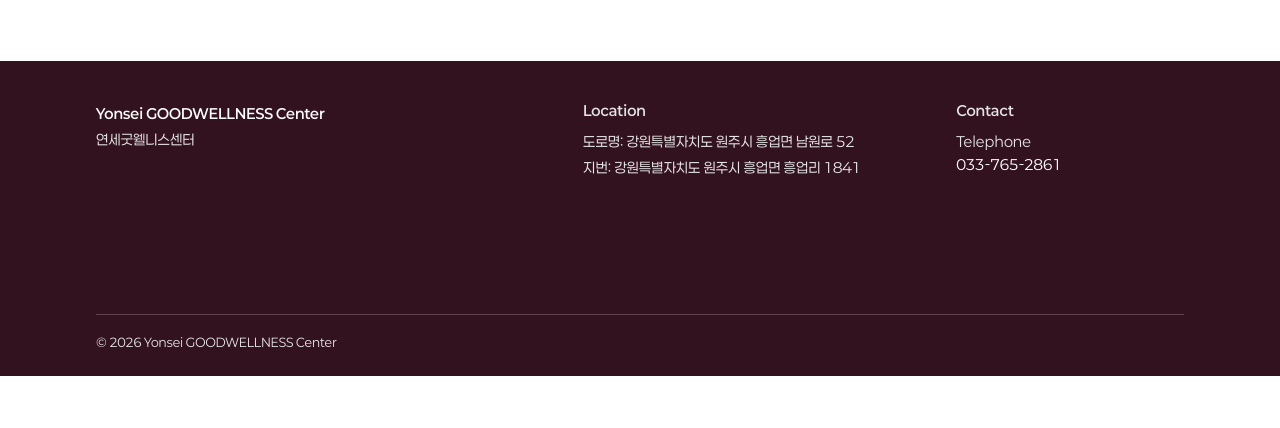
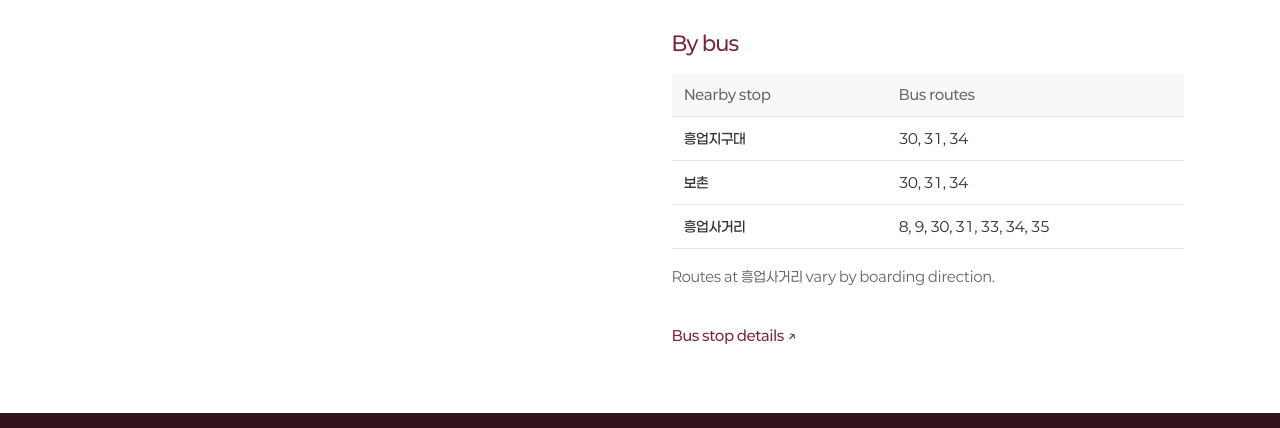
Before and after one commit to yonsei-smartlab/yonsei-smartlab.github.io, an Astro site: page /goodwellness/contact in a window 1280 px wide. Shown: the part 1007-1435 px from the top of the page. Before the commit the page ends 1383 px from the top, so only its background shows below. Built offline with nearby package versions, Linux system fonts and the light colour scheme; Astro itself is replaced by a stand-in of ours.

Commit message:
Add nearby bus stops and routes to both contact pages

```diff
--- /dev/null
+++ b/src/components/BusInformation.astro
@@ -0,0 +1,14 @@
+---
+import type { BusInformation } from '../data/transport';
+interface Props { information: BusInformation; }
+const { information } = Astro.props;
+---
+<section class="bus-information" aria-labelledby="bus-heading">
+  <h3 id="bus-heading">By bus</h3>
+  <table class="bus-stops">
+    <thead><tr><th scope="col">Nearby stop</th><th scope="col">Bus routes</th></tr></thead>
+    <tbody>{information.stops.map(stop => <tr><th scope="row" lang="ko">{stop.name}</th><td>{stop.routes.join(', ')}</td></tr>)}</tbody>
+  </table>
+  {information.note && <p class="bus-note">{information.note}</p>}
+  <a class="text-link" href={information.source} target="_blank" rel="noopener noreferrer">Bus stop details <span aria-hidden="true">↗</span></a>
+</section>
--- a/src/components/ContactPage.astro
+++ b/src/components/ContactPage.astro
@@ -13,7 +13,7 @@
   <PageHeader title="Contact" description={`Contact details and location for ${name}.`} />
   <section class="section"><div class="container-page contact-grid">
     <div class="contact-column"><section aria-labelledby="contact-heading"><h2 id="contact-heading">Contact</h2><slot name="details" /></section></div>
-    <div class="contact-column"><section aria-labelledby="location-heading"><h2 id="location-heading">Location</h2><slot name="location" /><LocationMap map={map} /></section></div>
+    <div class="contact-column"><section aria-labelledby="location-heading"><h2 id="location-heading">Location</h2><slot name="location" /><LocationMap map={map} /><slot name="transport" /></section></div>
   </div></section>
   <slot />
 </BaseLayout>
--- /dev/null
+++ b/src/data/transport.ts
@@ -0,0 +1,25 @@
+export interface BusInformation {
+  stops: { name: string; routes: number[] }[];
+  note?: string;
+  source: string;
+}
+
+// Nearby stops from the PlaceView pages supplied by the user on October 3, 2026.
+// Same-name 흥업사거리 listings describe different boarding points/directions:
+// [30,31,34], [8,9,31,33,34,35], [8,9,30,33,35] (last set repeated).
+// The public list combines these route numbers with a boarding-direction note.
+// No travel times, timetables, stop IDs, or walking distances are inferred.
+export const officeBusInformation: BusInformation = {
+  stops: [{ name: '연세대복지타운', routes: [30, 31, 34] }],
+  source: 'https://www.placeview.co.kr/id/MTc1NjY4MjAg',
+};
+
+export const centerBusInformation: BusInformation = {
+  stops: [
+    { name: '흥업지구대', routes: [30, 31, 34] },
+    { name: '보촌', routes: [30, 31, 34] },
+    { name: '흥업사거리', routes: [8, 9, 30, 31, 33, 34, 35] },
+  ],
+  note: 'Routes at 흥업사거리 vary by boarding direction.',
+  source: 'https://www.placeview.co.kr/id/NDgwNDA2NDA2',
+};
--- a/src/pages/contact.astro
+++ b/src/pages/contact.astro
@@ -1,4 +1,6 @@
 ---
+import BusInformation from '../components/BusInformation.astro';
+import { officeBusInformation } from '../data/transport';
 import ContactPage from '../components/ContactPage.astro';
 import { site } from '../data/site';
 ---
@@ -13,6 +15,7 @@
   <dl slot="location" class="contact-details">
     <dt>Professor’s office</dt><dd>{site.address.map(line => <>{line}<br /></>)}<span lang="ko">{site.koreanAddress}</span></dd>
   </dl>
+  <BusInformation slot="transport" information={officeBusInformation} />
   <section class="section section-divided"><div class="container-page contact-opportunities">
     <section><h2>Join the lab</h2><p class="recruitment-status placeholder-text">{site.contact.recruitmentStatus}</p><p class="placeholder-text">{site.contact.opportunities}</p></section>
     <section><h2>How to apply</h2><p class="placeholder-text">{site.contact.applicationInstructions}</p></section>
--- a/src/pages/goodwellness/contact.astro
+++ b/src/pages/goodwellness/contact.astro
@@ -1,4 +1,6 @@
 ---
+import BusInformation from '../../components/BusInformation.astro';
+import { centerBusInformation } from '../../data/transport';
 import ContactPage from '../../components/ContactPage.astro';
 import { goodwellness as center } from '../../data/goodwellness';
 ---
@@ -10,4 +12,5 @@
     <dt>Road address · 도로명</dt><dd lang="ko">{center.contact.roadAddress}</dd>
     <dt>Lot address · 지번</dt><dd lang="ko">{center.contact.lotAddress}</dd>
   </dl>
+  <BusInformation slot="transport" information={centerBusInformation} />
 </ContactPage>
--- a/src/styles/global.css
+++ b/src/styles/global.css
@@ -448,3 +448,12 @@
 .contact-opportunities h2 { color: var(--brand); margin-bottom: 20px; }
 .contact-column .location-map { margin-top: 24px; }
 @media (max-width: 639px) { .contact-opportunities { grid-template-columns: 1fr; gap: 32px; } .training-page h2 { font-size: 23px; } }
+
+.bus-information { margin-top: 32px; }
+.bus-information h3 { color: var(--brand); }
+.bus-stops { width: 100%; border-collapse: collapse; margin-block: 16px; font-size: 14px; text-align: left; }
+.bus-stops th, .bus-stops td { padding: 10px 12px; border-bottom: 1px solid var(--line); vertical-align: top; }
+.bus-stops th { font-weight: 500; }
+.bus-stops thead { background: var(--surface); color: var(--muted); }
+.bus-stops th:first-child { width: 42%; }
+.contact-column .bus-note { margin: 0 0 12px; font-size: 14px; color: var(--muted); }
```
Also changed, not shown: README.md.
